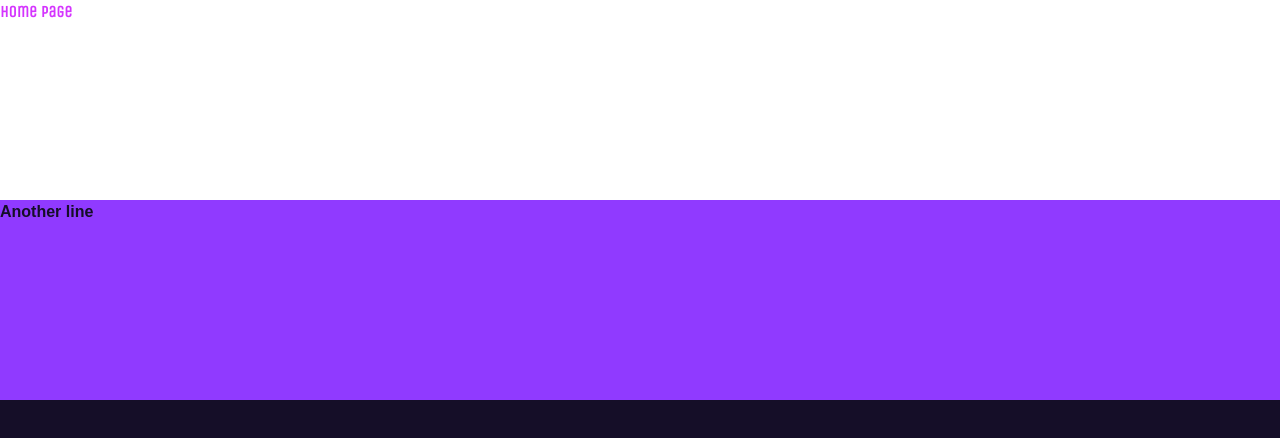
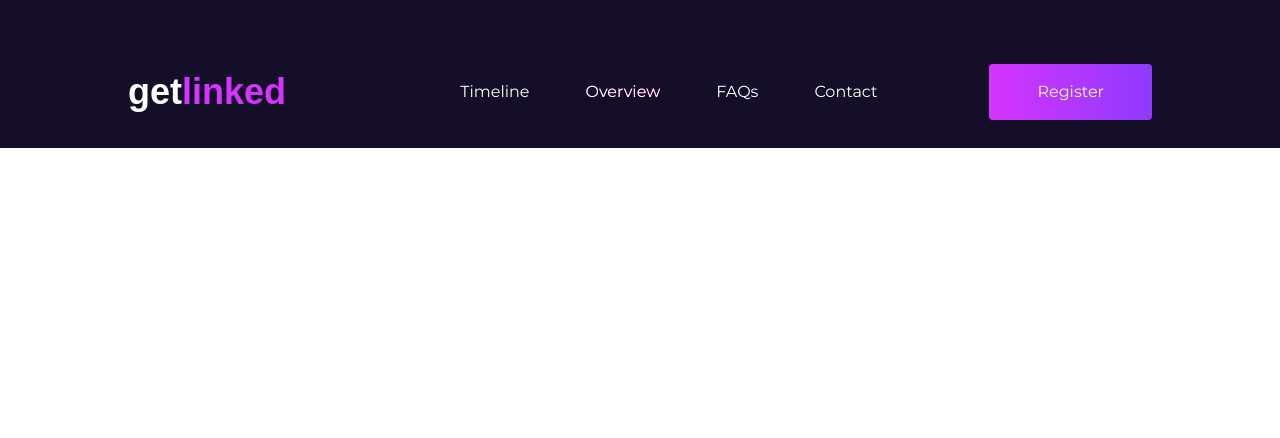
Before and after one commit to JacceyCode/getlinked, a React (Vite) app: page / in a window 1280 px wide. Shown: the top 438 px of the page. Built offline with nearby package versions, Linux system fonts and the light colour scheme; a web font is replaced by a local one.

Commit message:
header section done

```diff
--- a/package.json
+++ b/package.json
@@ -12,6 +12,7 @@
   "dependencies": {
     "react": "^18.2.0",
     "react-dom": "^18.2.0",
+    "react-icons": "^4.12.0",
     "react-router-dom": "^6.19.0"
   },
   "devDependencies": {
--- a/src/App.jsx
+++ b/src/App.jsx
@@ -5,6 +5,7 @@ import AppLayout from "./components/AppLayout";
 const router = createBrowserRouter([
   {
     element: <AppLayout />,
+    // errorElement:
     children: [
       {
         path: "/",
--- a/src/components/AppLayout.jsx
+++ b/src/components/AppLayout.jsx
@@ -1,10 +1,12 @@
-import { Outlet } from "react-router-dom";
+// import { Outlet } from "react-router-dom";
+import Header from "./Header";
 
 function AppLayout() {
   return (
-    <main className="bg-background h-screen">
-      <Outlet />
-    </main>
+    <section className="bg-background">
+      <Header />
+      {/* <Outlet /> */}
+    </section>
   );
 }
 
--- /dev/null
+++ b/src/components/Footer.jsx
@@ -0,0 +1,5 @@
+function Footer() {
+  return <div>Footer</div>;
+}
+
+export default Footer;
--- /dev/null
+++ b/src/components/Header.jsx
@@ -0,0 +1,49 @@
+import { NavLink } from "react-router-dom";
+
+function Header() {
+  const activeLink =
+    "from-primary to-gradient1 bg-gradient-to-r from-[3.08%] to-[93.85%] bg-clip-text text-transparent";
+
+  return (
+    <header className="flex items-center justify-between px-32 pb-7 pt-16">
+      <section className="font-clash text-4xl font-bold text-white">
+        get<span className="text-secondary">linked</span>
+      </section>
+
+      <section className="font-mont flex items-center gap-28 text-base font-normal text-white">
+        <nav className="space-x-14 py-3">
+          <NavLink
+            to="/timeline"
+            className={({ isActive }) => (isActive ? activeLink : "")}
+          >
+            Timeline
+          </NavLink>
+          <NavLink
+            to="#"
+            className={({ isActive }) => (isActive ? `${activeLink}` : "")}
+          >
+            Overview
+          </NavLink>
+          <NavLink
+            to="/faq"
+            className={({ isActive }) => (isActive ? activeLink : "")}
+          >
+            FAQs
+          </NavLink>
+          <NavLink
+            to="/contact"
+            className={({ isActive }) => (isActive ? activeLink : "")}
+          >
+            Contact
+          </NavLink>
+        </nav>
+
+        <button className="from-primary via-secondary via-gradient1 to-gradient2 rounded-[.25rem] bg-gradient-to-l from-0% via-[56.42%] via-[99.99%] to-100% px-12 py-4">
+          Register
+        </button>
+      </section>
+    </header>
+  );
+}
+
+export default Header;
--- a/src/pages/Home.jsx
+++ b/src/pages/Home.jsx
@@ -5,7 +5,7 @@ function Home() {
         Home Page
       </h1>
       <h2 className="bg-primary text-background font-clash font-semibold">
-        Another line
+        Another lineg
       </h2>
     </section>
   );
--- a/tailwind.config.js
+++ b/tailwind.config.js
@@ -6,6 +6,8 @@ export default {
       background: "#150E28",
       primary: "#903AFF",
       secondary: "#D434FE",
+      gradient1: "#FF26B9",
+      gradient2: "#FE34B9",
       white: "#FFF",
       black: "#000",
     },
```
Also changed, not shown: 1 other file (tests, documents, lock files or other folders).
